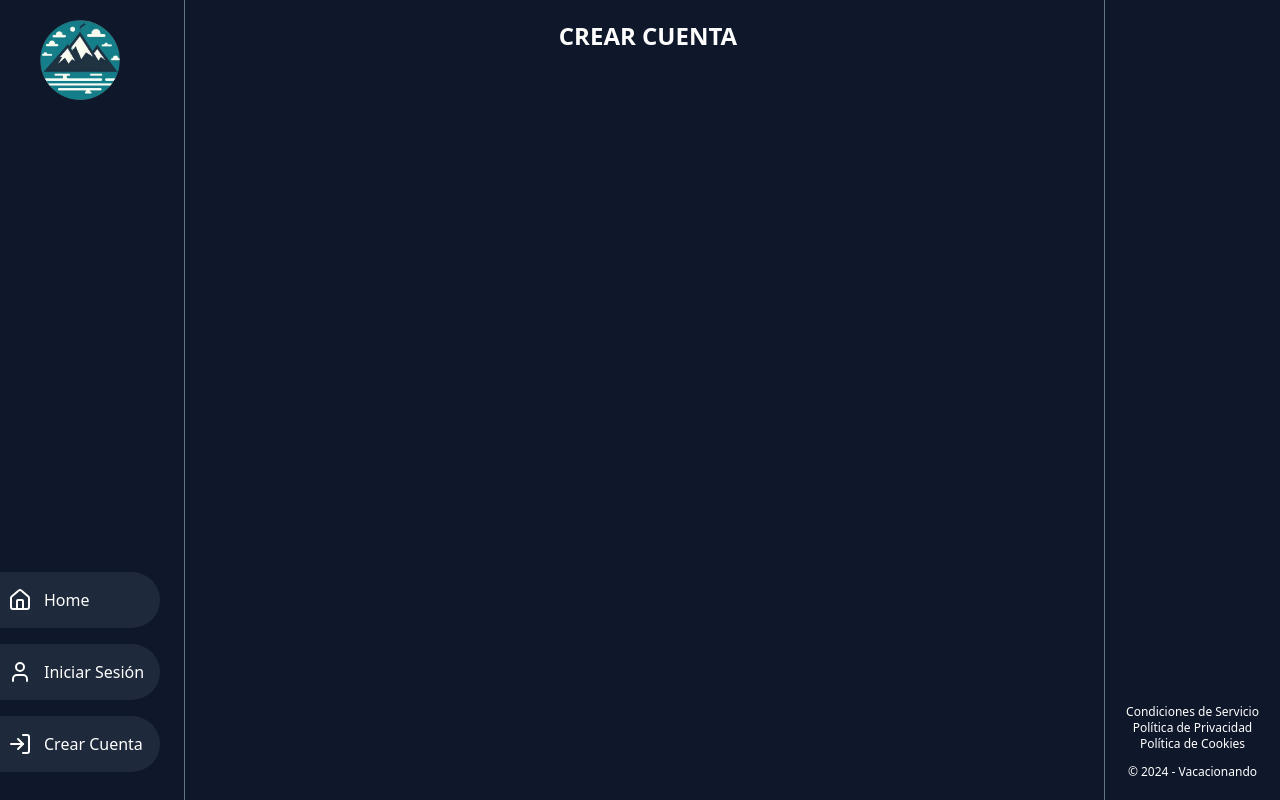
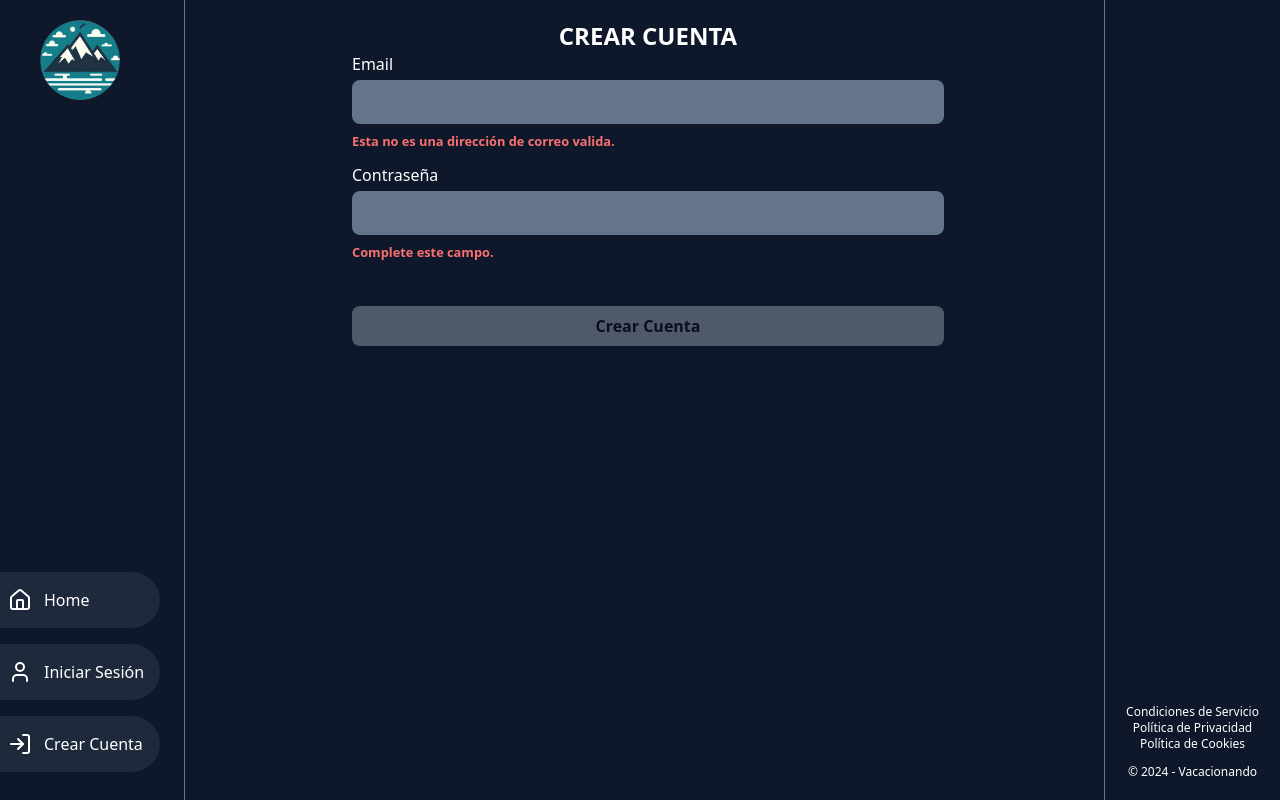
Before and after one commit to santiagoprietooo/vacacionando-tp1, a Vue app: page /log-in in a window 1280 px wide. Built offline with nearby package versions, Linux system fonts and the light colour scheme; no server answers.

Commit message:
Se creó el registro de cuentas

```diff
--- a/src/pages/LogIn.vue
+++ b/src/pages/LogIn.vue
@@ -1,9 +1,81 @@
 <script setup>
 import HeaderTitle from '../components/HeaderTitle.vue';
+import InputWarning from '../components/InputWarning.vue';
+import SubmitButton from '../components/SubmitButton.vue';
+import { newUser } from '../services/auth';
+import { ref } from 'vue';
+import { useRouter } from 'vue-router';
+
+const router = useRouter();
+const createUser = ref({
+    email: '',
+    password: ''
+});
+const loading = ref(false);
+const credentials = ref(false);
+
+async function handleSubmit() {
+    loading.value = true;
+
+    try {
+        await newUser({...createUser.value});
+        router.push('/profile');
+    } catch (error) {
+        console.error("[LogIn handleSubmit] Error al crear cuenta: ", error);
+        credentials.value = true;
+    }
+
+    loading.value = false;
+}
 </script>
 
 <template>
     <section class="p-5">
         <HeaderTitle>Crear Cuenta</HeaderTitle>
+
+        <form
+            action="#"
+            @submit.prevent="handleSubmit"
+            class="flex flex-col items-center"
+        >
+            <div class="flex flex-col justify-center gap-1 mb-3 w-2/3">
+                <label for="email" class="w-max">Email</label>
+                <input
+                    type="email" id="email"
+                    v-model="createUser.email"
+                    class="px-3 py-2 w-full border-2 rounded-lg border-slate-500 bg-slate-500 transition-colors outline-none focus:bg-slate-800 focus:text-white"
+                >
+                <InputWarning v-if="!createUser.email.includes('@')">
+                        Esta no es una dirección de correo valida.
+                </InputWarning>
+            </div>
+
+            <div class="flex flex-col justify-center gap-1 mb-3 w-2/3">
+                <label for="password" class="w-max">Contraseña</label>
+                <input
+                    type="password" id="password"
+                    v-model="createUser.password"
+                    class="px-3 py-2 w-full border-2 rounded-lg border-slate-500 bg-slate-500 transition-colors outline-none focus:bg-slate-800 focus:text-white"
+                >
+                <InputWarning v-if="!createUser.password">
+                    Complete este campo.
+                </InputWarning>
+                <InputWarning v-else-if="createUser.password.length < 6">
+                    La contraseña debe tener al menos 6 carácteres.
+                </InputWarning>
+            </div>
+
+            <div class="flex flex-col w-2/3 mt-8">
+                <SubmitButton
+                    :disabled="!createUser.email || !createUser.password || createUser.password.length < 6"
+                    color="slate"
+                >
+                    Crear Cuenta
+                </SubmitButton>
+                <InputWarning v-if="credentials">
+                    Error al crear la cuenta. Revise los datos enviados.
+                </InputWarning>
+            </div>
+        </form>
     </section>
 </template>
--- a/src/pages/MyProfile.vue
+++ b/src/pages/MyProfile.vue
@@ -32,7 +32,7 @@ onMounted(() => {
             </RouterLink>
         </div>
 
-        <div class="w-max flex flex-row mt-8 bg-slate-100 border-8 border-slate-100 rounded-xl">
+        <div class="max-w-full flex flex-row mt-8 bg-slate-100 border-8 border-slate-100 rounded-xl">
             <div class="p-10 flex flex-col items-center justify-center bg-slate-500 rounded-s-md">
                 <User class="text-white size-24"/>
             </div>
--- a/src/pages/MyProfileEdit.vue
+++ b/src/pages/MyProfileEdit.vue
@@ -78,7 +78,7 @@ const handleSubmit = async () => {
             </div>
 
             <div class="flex flex-col justify-center gap-1 mb-5 w-2/3">
-                <label for="bio" class="w-max font-bold">Descripción</label>
+                <label for="bio" class="w-max font-bold">Biografía</label>
                 <textarea
                     id="bio" rows="10"
                     v-model="editData.bio"
@@ -106,7 +106,7 @@ const handleSubmit = async () => {
             </div>
 
             <div class="flex flex-col w-2/3 mt-4">
-                <SubmitButton :disabled="editData.displayName != editData.displayName">
+                <SubmitButton :disabled="!editData.displayName || !editData.bio || !editData.traveledTo">
                     Actualizar Perfil
                 </SubmitButton>
             </div>
--- a/src/services/auth.js
+++ b/src/services/auth.js
@@ -1,5 +1,6 @@
-import { onAuthStateChanged, signInWithEmailAndPassword, signOut, updateProfile } from "firebase/auth";
-import { auth } from './firebase';
+import { createUserWithEmailAndPassword, onAuthStateChanged, signInWithEmailAndPassword, signOut, updateProfile } from "firebase/auth";
+import { setDoc, doc } from "firebase/firestore";
+import { auth, db } from './firebase';
 import { getUserProfileById, updateUserProfile } from "./user-profile";
 
 let loggedUser = {
@@ -44,6 +45,34 @@ onAuthStateChanged(auth, async user => {
 
     notifyAll();
 });
+
+export async function newUser({ email, password, displayName, bio, traveledTo }) {
+    try {
+        const user = await createUserWithEmailAndPassword(auth, email, password);
+        const userRef = doc(db, 'users', user.user.uid);
+
+        await setDoc(userRef, {
+            id: user.user.uid,
+            email,
+            displayName,
+            bio,
+            traveledTo,
+            fullyLoaded: true
+        });
+
+        console.log("Se creó la cuenta con éxito: ", user);
+    } catch (error) {
+        loggedUser = {
+            id: null,
+            email: null,
+            displayName: null,
+            bio: null,
+            traveledTo: null,
+            fullyLoaded: false
+        };
+        console.error("[auth.js newUser] Error al tratar de crear la cuenta: ", error);
+    }
+}
 
 export async function login({email, password}) {
     try {
```
